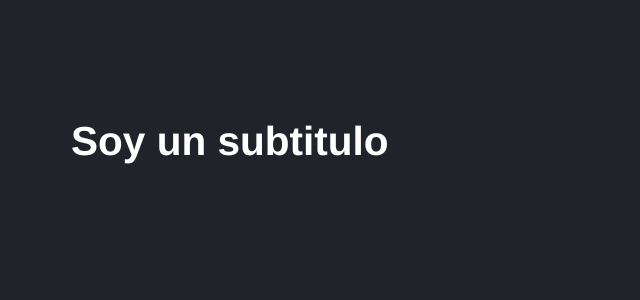
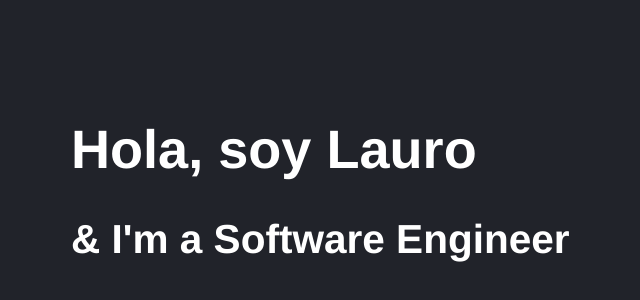
Before and after one commit to ImSuperSir/LearningReactVite, a React (Vite) app: page / in a window 1280 px wide. Shown: the part 66-366 px from the top of the page, without its empty margins (77-717 px from the left). Built offline with nearby package versions, Linux system fonts and the light colour scheme.

Commit message:
MyFirstApp - props

```diff
--- a/src/MyFirstApp.jsx
+++ b/src/MyFirstApp.jsx
@@ -18,16 +18,16 @@ const getSumaNumeros = (a, b) =>
 // </>
 // );
 
-export const MyFirstApp = (props) =>
+export const MyFirstApp = ({title="Hola, soy Lauro Ramirez", subtitle="subtitulo"}) =>
 {
   // const lValor = GetUserName();
   return (
     <>
       {
   /*Aca puedo tranquilamente agregar comentarios  */}
-      <h1>{props.title}</h1>
+      <h1>{title}</h1>
       {/* <h2>{getSumaNumeros(2, 5)}</h2> */}
-      <h2>Soy un subtitulo</h2>
+      <h2>{subtitle}</h2>
     </>
   )
 }
--- a/src/main.jsx
+++ b/src/main.jsx
@@ -11,6 +11,6 @@ import './styles.css'
 
 ReactDOM.createRoot(document.getElementById('root')).render(
   <React.StrictMode>
-    <MyFirstApp/>
+    <MyFirstApp title='Hola, soy Lauro' subtitle="& I'm a Software Engineer"/>
   </React.StrictMode>
 );
```
